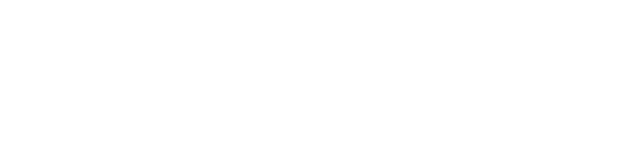
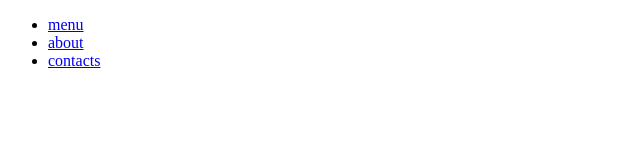
Before and after one commit to andrew4779/Hello-world, a plain HTML site: page index.html in a window 1280 px wide. Shown: the whole page, without its empty margins (0-640 px from the left). Drawn offline with Linux system fonts and the light colour scheme.

Commit message:
new changes

```diff
--- a/index.html
+++ b/index.html
@@ -2,25 +2,25 @@
 <html lang="en">
   <head>
     <meta charset="UTF-8">
-    <title>Hello World!</title>
+    <title>Portfolio landing page</title>
     <link rel="stylesheet" href="css/style.css">
   </head>
 
   <body>
-    <script src="https://cdn.freecodecamp.org/testable-projects-fcc/v1/bundle.js"></script>
-
-    <!--
-
-    Hello Camper!
-
-    For now, the test suite only works in Chrome!
-    Please read the README below in the JS Editor before beginning.
-    Feel free to delete this message once you have read it.
-    Good luck and Happy Coding!
-
-    - The freeCodeCamp Team
-
-    -->
+    <!-- <script src="https://cdn.freecodecamp.org/testable-projects-fcc/v1/bundle.js"></script> -->
+  <header>
+    <div class="header_top">
+      <div class="logo">
+      </div>
+      <nav>
+        <ul>
+          <li><a href="#menu">menu</a></li>
+          <li><a href="#about">about</a></li>
+          <li><a href="contacts">contacts</a></li>
+        </ul>
+      </nav>
+    </div>
+  </header>
     <script  src="js/index.js"></script>
   </body>
 </html>
```
